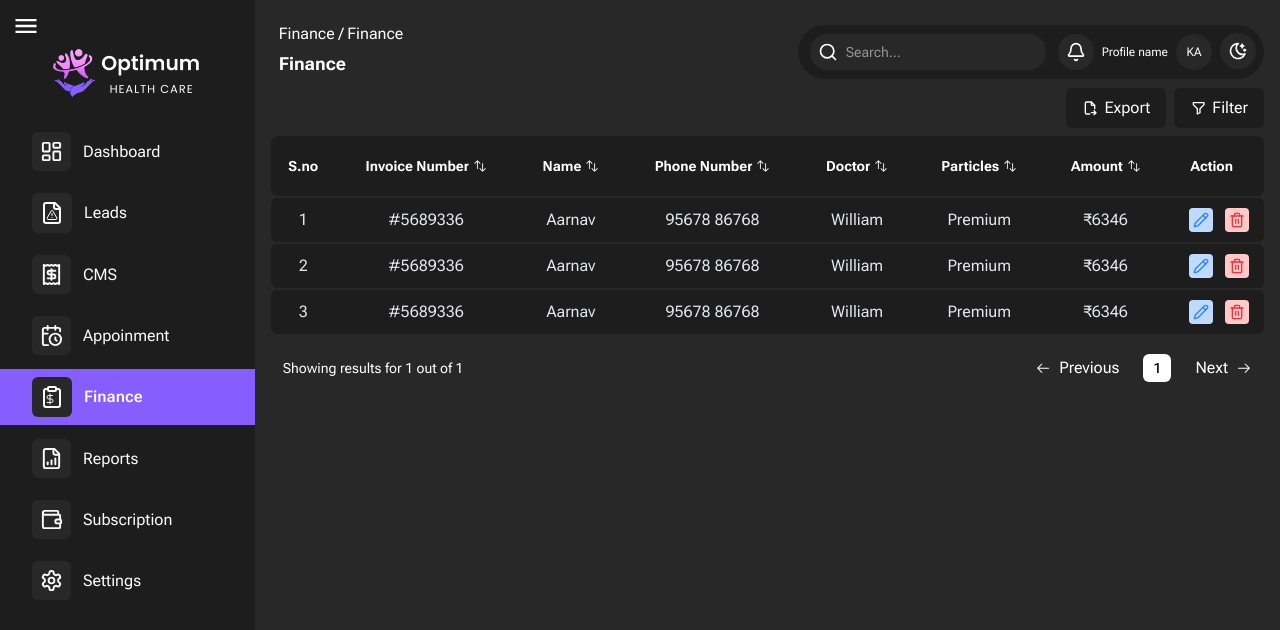
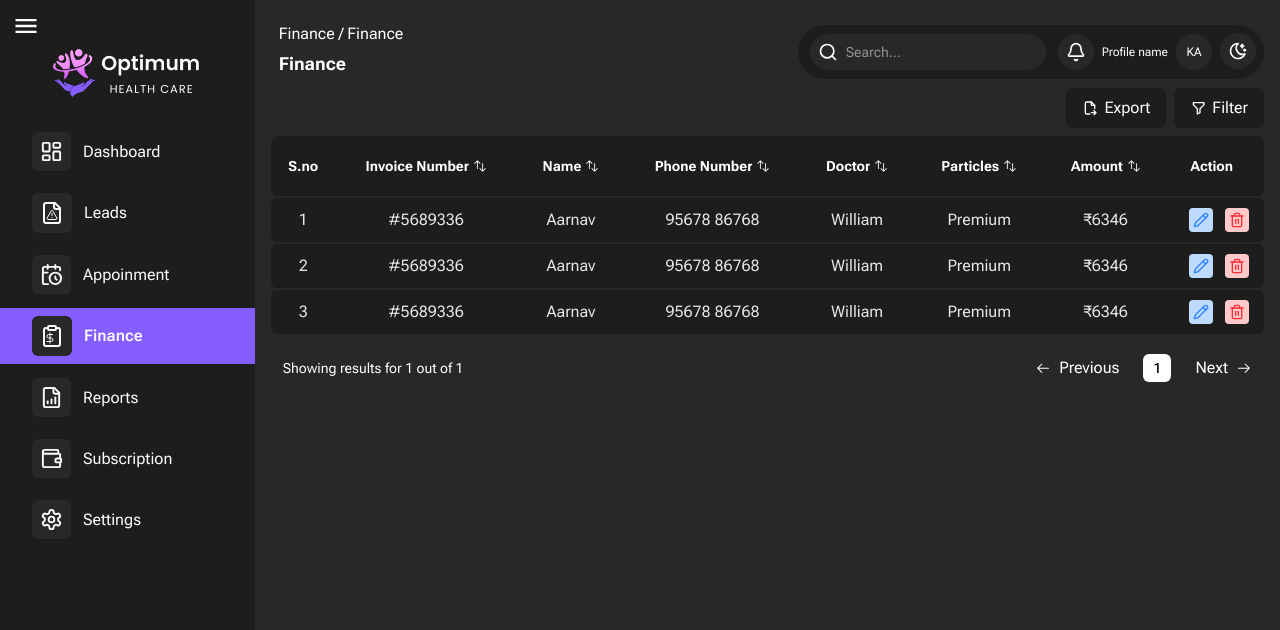
Before and after one commit to Vishvanath2005/Optimum-HealthCare, a React (Vite) app: page /finance in a window 1280 px wide. Shown: the top 630 px of the page. Built offline with nearby package versions, Linux system fonts and the light colour scheme.

Commit message:
CMS is diabled

```diff
--- a/src/App.jsx
+++ b/src/App.jsx
@@ -50,7 +50,7 @@ const App = () => {
                 <Route index element={<ViewLeads />} />
               </Route>
             </Route>
-            <Route path="/cms">
+            {/* <Route path="/cms">
               <Route index element={<Cms />} />
               <Route path="viewblog">
                 <Route index element={<ViewBlog />} />
@@ -58,7 +58,7 @@ const App = () => {
               <Route path="editblog">
                 <Route index element={<EditBlogs />} />
               </Route>
-            </Route>
+            </Route> */}
             <Route path="/reports" element={<Report />} />
             <Route path="/subscription" element={<SubscriptionPlans />} />
             <Route path="/setting">
--- a/src/pages/layout/Layout.jsx
+++ b/src/pages/layout/Layout.jsx
@@ -39,7 +39,7 @@ const Layout = () => {
       ),
       to: "/leads",
     },
-    { title: "CMS", icon: <Receipt size={23} />, to: "/cms" },
+    // { title: "CMS", icon: <Receipt size={23} />, to: "/cms" },
     { title: "Appoinment", icon: <CalendarClock size={23} />, to: "/appointment" },
     {
       title: "Finance",
```
